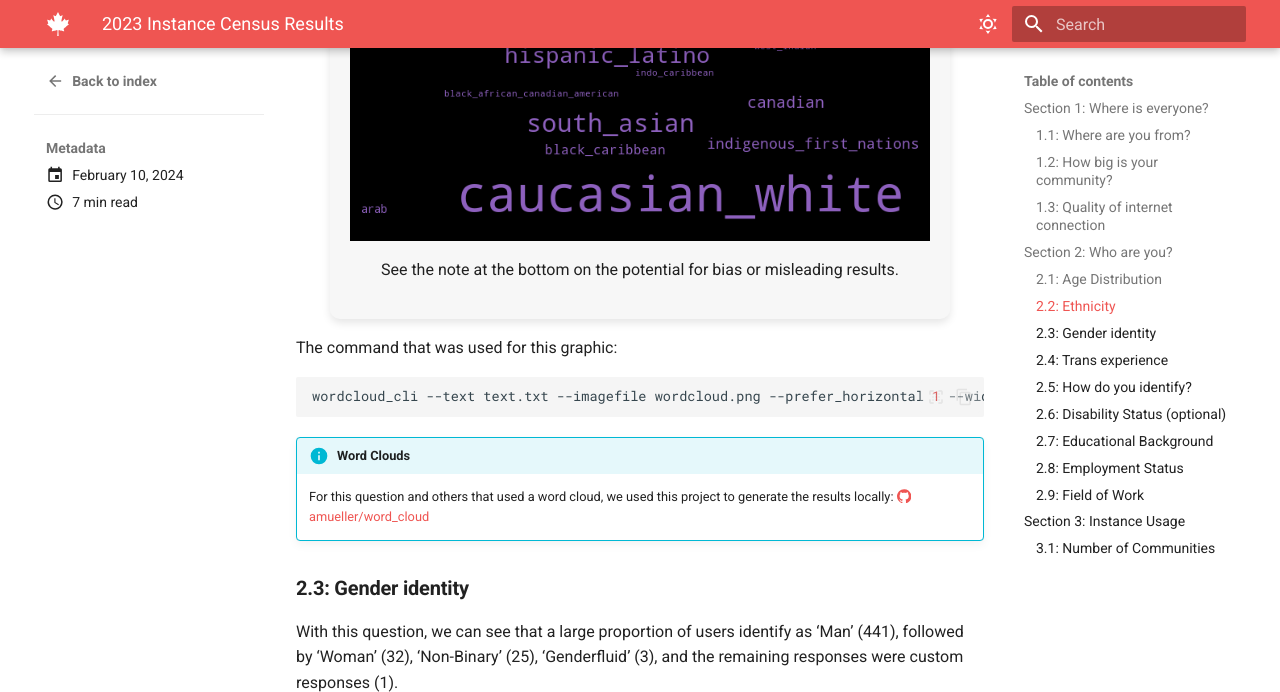
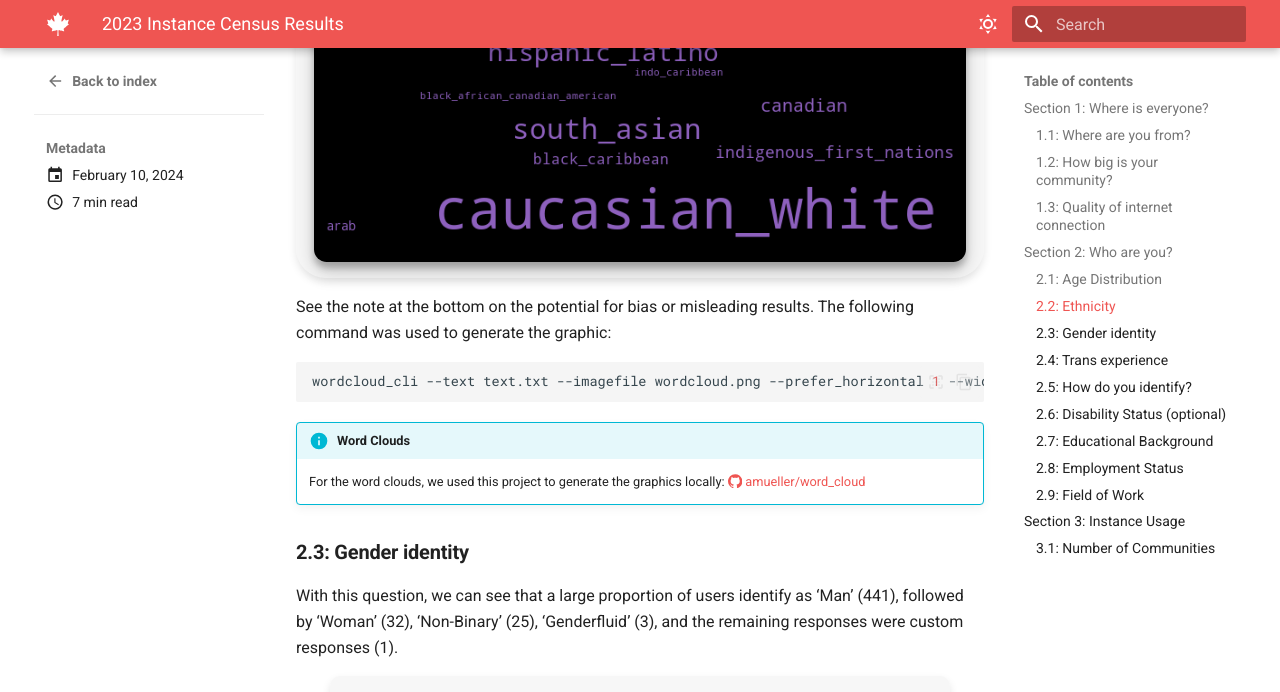
Before and after one commit to fedecan-ca/fedecan.ca, an MkDocs documentation site: the page built from docs/announcements/posts/2024-02-10_censusResults.md, in a window 1280 px wide and 1400 px high, scrolled down 6337 px, cut to the strip 0-692 px from the top of the window. Built offline with MkDocs 1.6.1 and Material for MkDocs 9.7.7, drawn with Linux system fonts in a browser that asks for light colours; some of the changed text lies outside the part shown.

Commit message:
add custom CSS

````diff
--- a/docs/announcements/posts/2024-02-10_censusResults.md
+++ b/docs/announcements/posts/2024-02-10_censusResults.md
@@ -35,7 +35,7 @@
 To start off, here is a chart of the responses over time:
 
 
-<div style="width: 90%; margin: auto; padding: 20px; border-radius: 10px; background-color: rgba(61, 61, 55, 0.04); box-shadow: 0 4px 8px rgba(0, 0, 0, 0.1);">
+<div class="chart-card--datawrapper">
     <div style="min-height:417px"><script type="text/javascript" defer src="https://datawrapper.dwcdn.net/YFnwI/embed.js?v=1" charset="utf-8"></script><noscript><img src="https://datawrapper.dwcdn.net/YFnwI/full.png" alt="" /></noscript></div>
 </div>
 
@@ -47,19 +47,19 @@
 
 This question was broken down into a few parts. Most users are from Canada:
 
-<div style="width: 90%; margin: auto; padding: 20px; border-radius: 10px; background-color: rgba(61, 61, 55, 0.04); box-shadow: 0 4px 8px rgba(0, 0, 0, 0.1);">
+<div class="chart-card--datawrapper">
     <div style="min-height:577px"><script type="text/javascript" defer src="https://datawrapper.dwcdn.net/zFfKS/embed.js?v=1" charset="utf-8"></script><noscript><img src="https://datawrapper.dwcdn.net/zFfKS/full.png" alt="" /></noscript></div>
 </div>
 
 Next we can see which province and territories are represented. If we compare to the [population of Canada](https://en.wikipedia.org/wiki/Population_of_Canada_by_province_and_territory), this instance is somewhat consistent with the population distribution with some exceptions (if someone does a proper comparison, please share it! ). We have users from every province and territory, with the exception of Northwest Territories. The [NWT community](https://lemmy.ca/c/nwt) does have subscribers, so hopefully by next year we should have a response from there as well.
 
-<div style="width: 90%; margin: auto; padding: 20px; border-radius: 10px; background-color: rgba(61, 61, 55, 0.04); box-shadow: 0 4px 8px rgba(0, 0, 0, 0.1);">
+<div class="chart-card--datawrapper">
     <div style="min-height:623px"><script type="text/javascript" defer src="https://datawrapper.dwcdn.net/pi07Y/embed.js?v=1" charset="utf-8"></script><noscript><img src="https://datawrapper.dwcdn.net/pi07Y/full.png" alt="" /></noscript></div>
 </div>
 
 Next we can see where the users from the rest of the world are from:
 
-<div style="width: 90%; margin: auto; padding: 20px; border-radius: 10px; background-color: rgba(61, 61, 55, 0.04); box-shadow: 0 4px 8px rgba(0, 0, 0, 0.1);">
+<div class="chart-card--datawrapper">
     <div style="min-height:509px"><script type="text/javascript" defer src="https://datawrapper.dwcdn.net/L5Jpf/embed.js?v=1" charset="utf-8"></script><noscript><img src="https://datawrapper.dwcdn.net/L5Jpf/full.png" alt="" /></noscript></div>
 </div>
 
@@ -69,7 +69,7 @@
 
 The original question included two options (rural and urban), but a handful of users (13) entered “suburban” as a custom response. That could be something to add in the future.
 
-<div style="width: 90%; margin: auto; padding: 20px; border-radius: 10px; background-color: rgba(61, 61, 55, 0.04); box-shadow: 0 4px 8px rgba(0, 0, 0, 0.1);">
+<div class="chart-card--datawrapper">
     <div style="min-height:430px"><script type="text/javascript" defer src="https://datawrapper.dwcdn.net/ygmGV/embed.js?v=1" charset="utf-8"></script><noscript><img src="https://datawrapper.dwcdn.net/ygmGV/full.png" alt="" /></noscript></div>
 </div>
 
@@ -77,7 +77,7 @@
 
 #### **1.3: Quality of internet connection**
 
-<div style="width: 90%; margin: auto; padding: 20px; border-radius: 10px; background-color: rgba(61, 61, 55, 0.04); box-shadow: 0 4px 8px rgba(0, 0, 0, 0.1);">
+<div class="chart-card--datawrapper">
     <div style="min-height:430px"><script type="text/javascript" defer src="https://datawrapper.dwcdn.net/thZYM/embed.js?v=1" charset="utf-8"></script><noscript><img src="https://datawrapper.dwcdn.net/thZYM/full.png" alt="" /></noscript></div>
 </div>
 
@@ -89,8 +89,8 @@
 
 There was a lot of interest in seeing the results for this question:
 
-<div style="width: 90%; margin: auto; padding: 20px; border-radius: 10px; background-color: rgba(61, 61, 55, 0.04); box-shadow: 0 4px 8px rgba(0, 0, 0, 0.1);">
-<div style="min-height:418px"><script type="text/javascript" defer src="https://datawrapper.dwcdn.net/1XnIU/embed.js?v=1" charset="utf-8"></script><noscript><img src="https://datawrapper.dwcdn.net/1XnIU/full.png" alt="" /></noscript></div>
+<div class="chart-card--datawrapper">
+    <div style="min-height:418px"><script type="text/javascript" defer src="https://datawrapper.dwcdn.net/1XnIU/embed.js?v=1" charset="utf-8"></script><noscript><img src="https://datawrapper.dwcdn.net/1XnIU/full.png" alt="" /></noscript></div>
 </div>
 
 We can see a nice curve, with a peak around 30-39. So the average age on Lemmy is likely a bit older than other social media platforms, but there’s a good spread nonetheless.
@@ -99,13 +99,11 @@
 
 This was one of the questions that I couldn’t analyze the way I was originally planning to. While allowing for multiple responses and user submissions allowed for more accurate self-identified responses, it made it difficult to visualize the data in a meaningful way. This data deserves a more in depth analysis, but for now I opted to create a word cloud so we could get a sense of what the responses were like.
 
-<figure markdown style="width: 90%; margin: auto; padding: 20px; border-radius: 10px; background-color: rgba(61, 61, 55, 0.04); box-shadow: 0 4px 8px rgba(0, 0, 0, 0.1);">
-  ![banner](../../assets/img/blog/2024-02-10_censusResults/2.2.bmp)
-
-  See the note at the bottom on the potential for bias or misleading results.
+<figure class="chart-card--image" markdown>
+  ![word cloud](../../assets/img/blog/2024-02-10_censusResults/2.2.bmp){: .chart-card--image-rounded}
 </figure>
 
-The command that was used for this graphic:
+See the note at the bottom on the potential for bias or misleading results. The following command was used to generate the graphic:
 
 ```bash
 wordcloud_cli --text text.txt --imagefile wordcloud.png --prefer_horizontal 1 --width 720 --margin 10 --height 400 --colormask colormask.jpeg --random_state 5 --relative_scaling 0.4
@@ -113,13 +111,13 @@
 
 !!! info "Word Clouds"
 
-    For this question and others that used a word cloud, we used this project to generate the results locally: [:simple-github: amueller/word_cloud](https://github.com/amueller/word_cloud)
+    For the word clouds, we used this project to generate the graphics locally: [ :simple-github: amueller/word_cloud](https://github.com/amueller/word_cloud)
 
 ### **2.3: Gender identity**
 
 With this question, we can see that a large proportion of users identify as ‘Man’ (441), followed by ‘Woman’ (32), ‘Non-Binary’ (25), ‘Genderfluid’ (3), and the remaining responses were custom responses (1).
 
-<div style="width: 90%; margin: auto; padding: 20px; border-radius: 10px; background-color: rgba(61, 61, 55, 0.04); box-shadow: 0 4px 8px rgba(0, 0, 0, 0.1);">
+<div class="chart-card--datawrapper">
     <div style="min-height:430px"><script type="text/javascript" defer src="https://datawrapper.dwcdn.net/yYxqy/embed.js?v=1" charset="utf-8"></script><noscript><img src="https://datawrapper.dwcdn.net/yYxqy/full.png" alt="" /></noscript></div>
 </div>
 
@@ -129,7 +127,7 @@
 
 The question from the census was "Are you someone with trans experience (meaning your gender identity does not align with your sex assigned at birth)?". In case it is hard to see from the graph, the breakdown was ‘No’ (472 | 93.8%), ‘Yes’ (28 | 5.3%), and the rest of the responses were custom responses (4 | 0.9%).
 
-<div style="width: 90%; margin: auto; padding: 20px; border-radius: 10px; background-color: rgba(61, 61, 55, 0.04); box-shadow: 0 4px 8px rgba(0, 0, 0, 0.1);">
+<div class="chart-card--datawrapper">
     <div style="min-height:430px"><script type="text/javascript" defer src="https://datawrapper.dwcdn.net/BoL5V/embed.js?v=1" charset="utf-8"></script><noscript><img src="https://datawrapper.dwcdn.net/BoL5V/full.png" alt="" /></noscript></div>
 </div>
 
@@ -139,13 +137,11 @@
 
 Similar to the other question above, this question allowed for multiple responses and user submissions, so it was difficult to visualize the data in a meaningful way.
 
-<figure markdown style="width: 90%; margin: auto; padding: 20px; border-radius: 10px; background-color: rgba(61, 61, 55, 0.04); box-shadow: 0 4px 8px rgba(0, 0, 0, 0.1);">
-  ![banner](../../assets/img/blog/2024-02-10_censusResults/2.5.bmp)
-
-  See the note at the bottom on the potential for bias or misleading results.
+<figure class="chart-card--image" markdown>
+  ![word cloud](../../assets/img/blog/2024-02-10_censusResults/2.5.bmp){: .chart-card--image-rounded}
 </figure>
 
-The command that was used for this graphic:
+See the note at the bottom on the potential for bias or misleading results. The following command was used to generate the graphic:
 
 ```bash
 wordcloud_cli --text text.txt --imagefile wordcloud.png --prefer_horizontal 1 --width 720 --margin 10 --height 400 --colormask colormask.jpeg --random_state 6 --relative_scaling 0.55
@@ -185,13 +181,13 @@
 
 We could keep the multiselect option since ‘highest level of education’ doesn’t get the full picture. We could also add “CÉGEP diploma”, “College diploma”, and “Other degree/diploma” as options.
 
-<div style="width: 90%; margin: auto; padding: 20px; border-radius: 10px; background-color: rgba(61, 61, 55, 0.04); box-shadow: 0 4px 8px rgba(0, 0, 0, 0.1);">
+<div class="chart-card--datawrapper">
     <div style="min-height:449px"><script type="text/javascript" defer src="https://datawrapper.dwcdn.net/rjUbe/embed.js?v=1" charset="utf-8"></script><noscript><img src="https://datawrapper.dwcdn.net/rjUbe/full.png" alt="" /></noscript></div>
 </div>
 
 Here are the raw counts for each of the original options:
 
-<div style="width: 90%; margin: auto; padding: 20px; border-radius: 10px; background-color: rgba(61, 61, 55, 0.04); box-shadow: 0 4px 8px rgba(0, 0, 0, 0.1);">
+<div class="chart-card--datawrapper">
     <div style="min-height:327px"><script type="text/javascript" defer src="https://datawrapper.dwcdn.net/lI7xx/embed.js?v=1" charset="utf-8"></script><noscript><img src="https://datawrapper.dwcdn.net/lI7xx/full.png" alt="" /></noscript></div>
 </div>
 
@@ -199,8 +195,7 @@
 
 We got a few custom responses, including ‘active duty military’, ‘disability’, etc. Those were included in the ‘other’ category, and we could add those options in the future.
 
-
-<div style="width: 90%; margin: auto; padding: 20px; border-radius: 10px; background-color: rgba(61, 61, 55, 0.04); box-shadow: 0 4px 8px rgba(0, 0, 0, 0.1);">
+<div class="chart-card--datawrapper">
     <div style="min-height:346px"><script type="text/javascript" defer src="https://datawrapper.dwcdn.net/7m42i/embed.js?v=1" charset="utf-8"></script><noscript><img src="https://datawrapper.dwcdn.net/7m42i/full.png" alt="" /></noscript></div>
 </div>
 
@@ -219,13 +214,11 @@
 
 This question was… a mess to try and clean and display. I tried to collapse as many similar responses as I could, but it felt like I was making more mistakes than I was fixing:
 
-<figure markdown style="width: 90%; margin: auto; padding: 20px; border-radius: 10px; background-color: rgba(61, 61, 55, 0.04); box-shadow: 0 4px 8px rgba(0, 0, 0, 0.1);">
-  ![banner](../../assets/img/blog/2024-02-10_censusResults/2.9.bmp)
-
-  See the note at the bottom on the potential for bias or misleading results.
+<figure class="chart-card--image" markdown>
+  ![word cloud](../../assets/img/blog/2024-02-10_censusResults/2.9.bmp){: .chart-card--image-rounded}
 </figure>
 
-The command that was used for this graphic:
+See the note at the bottom on the potential for bias or misleading results. The following command was used to generate the graphic:
 
 ```bash
 wordcloud_cli --text text.txt --imagefile wordcloud.png --prefer_horizontal 1 --width 720 --margin 10 --height 400 --colormask colormask.jpeg --random_state 150 --relative_scaling 0.35
--- /dev/null
+++ b/docs/stylesheets/extra.css
@@ -0,0 +1,22 @@
+.chart-card--datawrapper {
+    width: 90%;
+    margin: auto;
+    padding: 20px;
+    border-radius: 10px;
+    background-color: rgba(61, 61, 55, 0.04);
+    box-shadow: 0 4px 8px rgba(0, 0, 0, 0.1);
+}
+
+.chart-card--image {
+    width: 90%;
+    margin: auto;
+    padding: 0px 17.6px;
+    border-radius: 30px;
+    background-color: rgba(61, 61, 55, 0.04);
+    box-shadow: 0 4px 8px rgba(0, 0, 0, 0.1);
+}
+
+.chart-card--image-rounded {
+    border-radius: 12.4px;
+    box-shadow: 0 10px 20px rgba(0, 0, 0, 0.19), 0 6px 6px rgba(0, 0, 0, 0.23);
+}
--- a/mkdocs.yml
+++ b/mkdocs.yml
@@ -87,5 +87,8 @@
             cards_layout_options:
               font_family: Noto Sans
 
+extra_css:
+  - stylesheets/extra.css
+
 extra:
   generator: false
````
